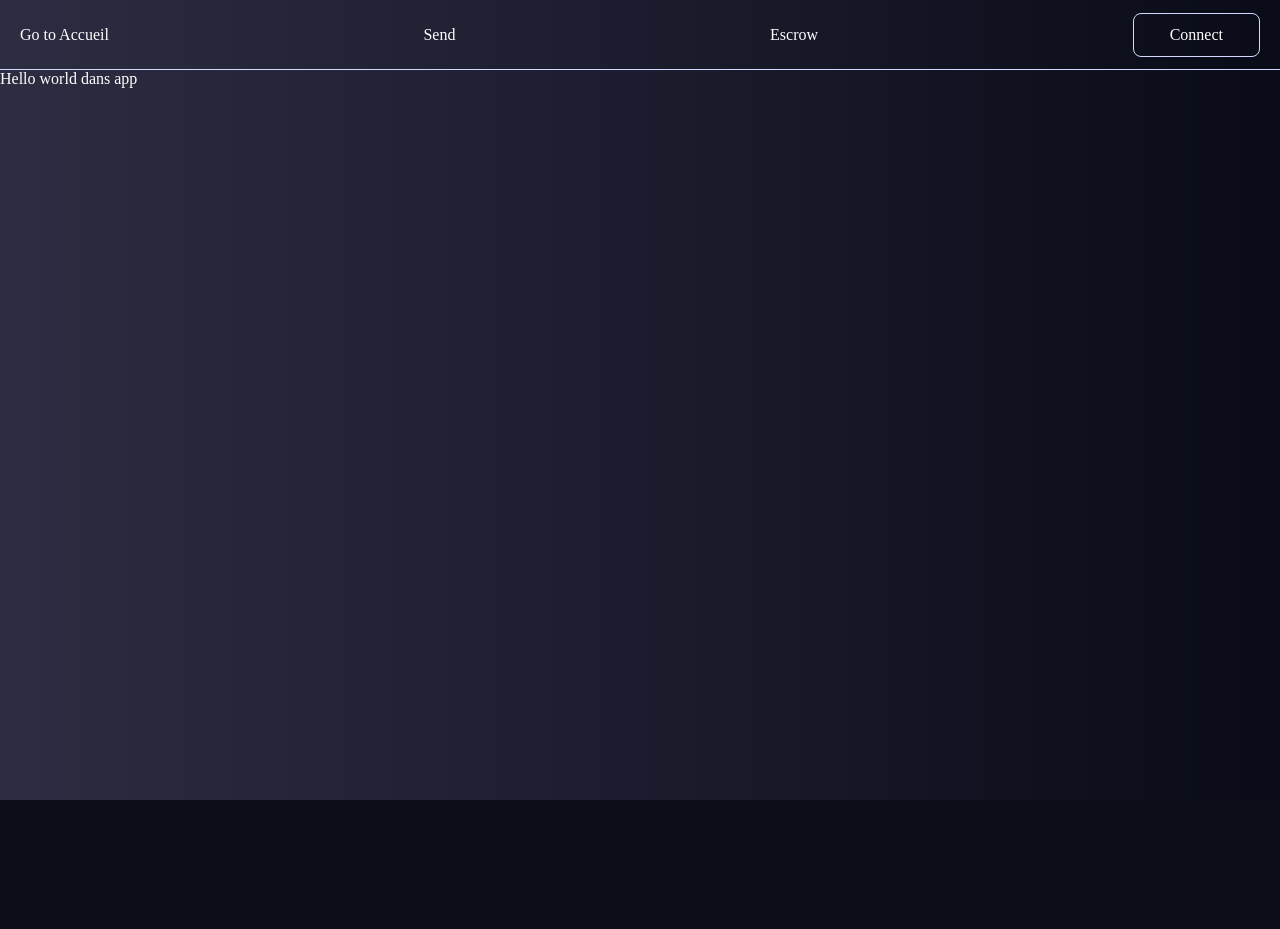
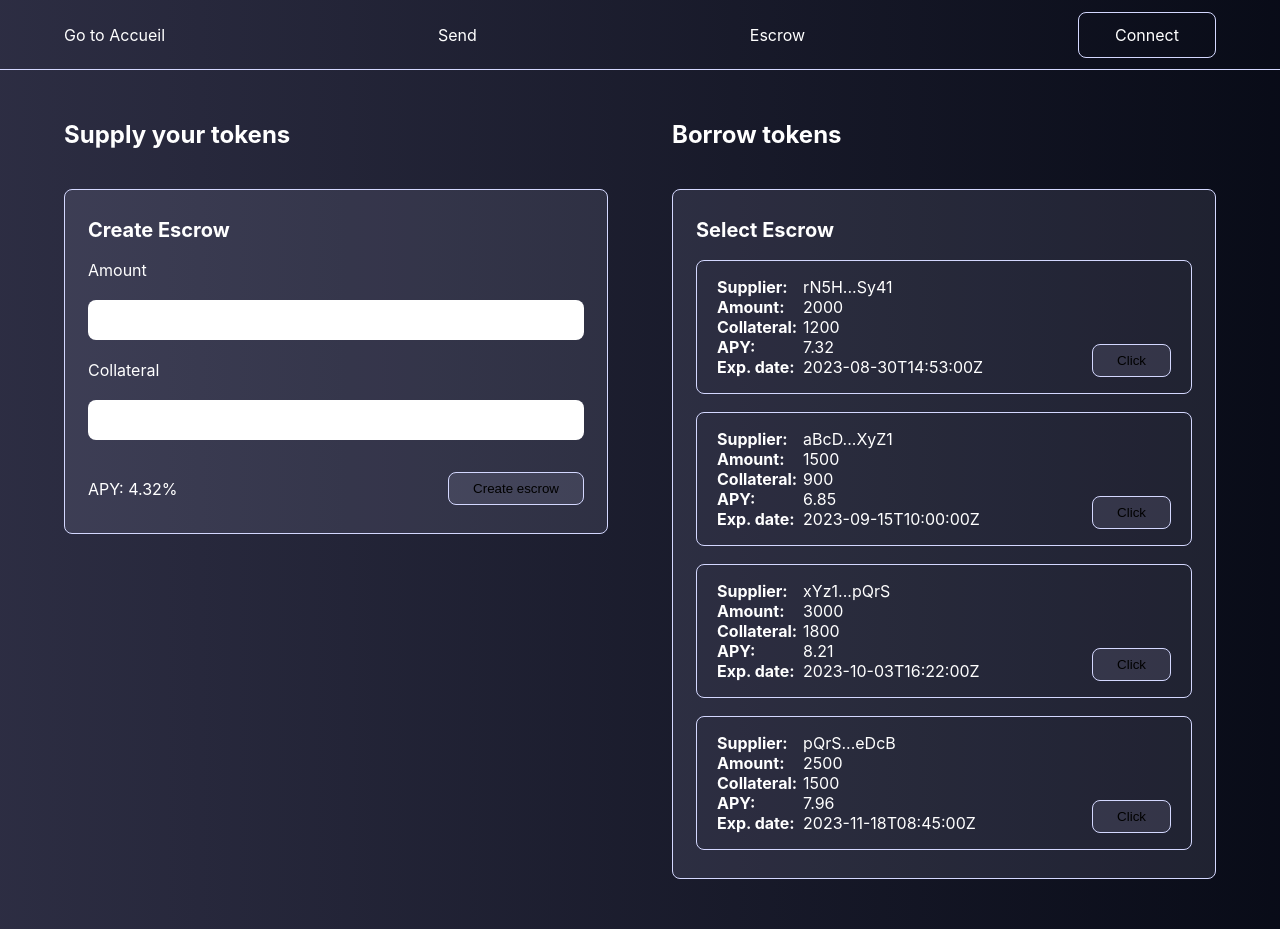
Before and after one commit to Benoitded/lendx, a Next.js app: page / in a window 1280 px wide. Before the commit the page ends 800 px from the top, so only its background shows below. Built offline with nearby package versions, Linux system fonts and the light colour scheme.

Commit message:
Add design main page

```diff
--- a/src/app/globals.css
+++ b/src/app/globals.css
@@ -49,6 +49,7 @@ body {
     color: rgb(var(--foreground-rgb));
     background: linear-gradient(90deg, rgba(179, 174, 237, 0.20) 0%, rgba(0, 6, 23, 0.20) 100%), #0B0D18;
     color: white;
+    font-family: Inter;
 }
 
 a {
--- a/src/components/Header.module.scss
+++ b/src/components/Header.module.scss
@@ -1,6 +1,6 @@
 .mainHeader {
     border-bottom: 1px solid #D4D8FF;
-    padding: 0 20px;
+    padding: 0 5vw;
     height: 70px;
     display: flex;
     align-items: center;
--- a/src/pages/index.tsx
+++ b/src/pages/index.tsx
@@ -1,11 +1,89 @@
 import Image from "next/image";
-import styles from "./page.module.css";
+import styles from "./page.module.scss";
 
 // });
+
+const dataEscrows = [
+  {
+    supplier: "rN5HFmQURdbajXKTDYcTYotCn6zNWSy41",
+    amount: 2000,
+    collateral: 1200,
+    apy: 7.32,
+    expiration_date: "2023-08-30T14:53:00Z",
+  },
+  {
+    supplier: "aBcDeFgHiJkLmNoPqRsTuVwXyZ1",
+    amount: 1500,
+    collateral: 900,
+    apy: 6.85,
+    expiration_date: "2023-09-15T10:00:00Z",
+  },
+  {
+    supplier: "xYz1234567890AbCdEfGhIjKlMnOpQrS",
+    amount: 3000,
+    collateral: 1800,
+    apy: 8.21,
+    expiration_date: "2023-10-03T16:22:00Z",
+  },
+  {
+    supplier: "pQrStUvWxYz9876543210NlMkJhIgFeDcB",
+    amount: 2500,
+    collateral: 1500,
+    apy: 7.96,
+    expiration_date: "2023-11-18T08:45:00Z",
+  },
+];
+
 export default function Home() {
   return (
-    <div>
-      <div>Hello world dans app</div>
+    <div className={styles.mainHome}>
+      <div className={styles.leftHome}>
+        <div>Supply your tokens</div>
+        <div className={styles.divSideLeft}>
+          <div>Create Escrow</div>
+          <div>
+            <label htmlFor="">Amount</label>
+            <input type="number" />
+            <label htmlFor="">Collateral</label>
+            <input type="number" />
+            <div>
+              <div className={styles.apy}>APY: 4.32%</div>
+              <button>Create escrow</button>
+            </div>
+          </div>
+        </div>
+      </div>
+      <div className={styles.rightHome}>
+        <div>Borrow tokens</div>
+        <div className={styles.divSideRight}>
+          <div>Select Escrow</div>
+          {dataEscrows.map((e) => (
+            <div className={styles.elemEscrow}>
+              <div className={styles.infoElemEscrow}>
+                <div>
+                  <div>Supplier:</div>
+                  <div>Amount:</div>
+                  <div>Collateral:</div>
+                  <div>APY:</div>
+                  <div>Exp. date:</div>
+                </div>
+                <div>
+                  <div title={e.supplier}>
+                    {e.supplier.substr(0, 4) +
+                      "..." +
+                      e.supplier.substr(e.supplier.length - 4)}
+                  </div>
+                  <div>{e.amount}</div>
+                  <div>{e.collateral}</div>
+                  <div>{e.apy}</div>
+                  <div>{e.expiration_date}</div>
+                </div>
+              </div>
+              <button>Click</button>
+            </div>
+          ))}
+        </div>
+      </div>
     </div>
   );
 }
--- /dev/null
+++ b/src/pages/page.module.scss
@@ -0,0 +1,98 @@
+.mainHome {
+    display: flex;
+    justify-content: space-between;
+    align-items: flex-start;
+    gap: 5vw;
+    width: 100%;
+    padding: 50px 5vw;
+}
+
+.leftHome,
+.rightHome {
+    display: flex;
+    justify-content: center;
+    align-items: center;
+    flex-direction: column;
+    gap: 40px;
+    width: 100%;
+    text-align: start;
+    &>*:first-child {
+        font-size: 24px;
+        font-weight: 700;
+        text-align: start;
+        width: 100%;
+    }
+    &>*:nth-child(2) {
+        width: 100%;
+        border: 1px solid #D4D8FF;
+        background-color: #d6daff1a;
+        padding: 28px 23px;
+        border-radius: 8px;
+        display: flex;
+        flex-direction: column;
+        gap: 18px;
+        &>*:first-child {
+            font-size: 20px;
+            font-weight: 700;
+        }
+    }
+    button {
+        border-radius: 8px;
+        border: 1px solid #D4D8FF;
+        background-color: #d6daff1a;
+        padding: 8px 24px;
+        transition: 0.2s;
+        cursor: pointer;
+        &:hover {
+            background-color: #d6daff47;
+        }
+        &:active {
+            transform: translate(2px, 2px);
+        }
+    }
+}
+
+.divSideLeft {
+    &>*:nth-child(2) {
+        display: flex;
+        flex-direction: column;
+        gap: 20px;
+        input {
+            width: 100%;
+            height: 40px;
+            border-radius: 8px;
+            border: inherit;
+            background-color: white;
+            color: black;
+            padding-left: 10px;
+        }
+        &>*:last-child {
+            display: flex;
+            width: 100%;
+            justify-content: space-between;
+            align-items: center;
+            margin-top: 12px;
+        }
+    }
+}
+
+.divSideRight {
+    .elemEscrow {
+        display: flex;
+        justify-content: space-between;
+        align-items: flex-end;
+        padding: 16px 20px;
+        border-radius: 8px;
+        border: 1px solid #D4D8FF;
+        .infoElemEscrow {
+            display: flex;
+            gap: 6px;
+            &>*:first-child {
+                display: flex;
+                flex-direction: column;
+                justify-content: flex-start;
+                font-weight: 700;
+            }
+        }
+    }
+}
```
